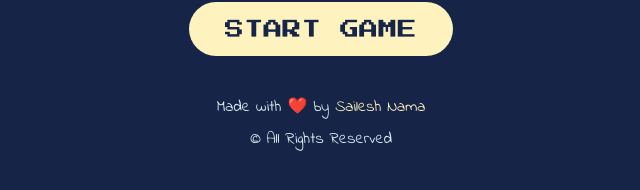
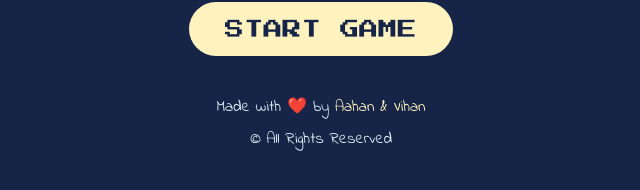
Before and after one commit to Aahan-Vihan/Simon-Game, a plain HTML site: page index.html in a window 1280 px wide. Shown: the part 528-718 px from the top of the page, 319-959 px from the left. Drawn offline with nearby package versions, Linux system fonts and the light colour scheme.

Commit message:
Update index.html

```diff
--- a/index.html
+++ b/index.html
@@ -24,7 +24,7 @@
   </ul>
   <button type="button" name="button" onclick="window.location.href = 'index1.html'">START GAME</button>
   <footer>
-    Made with ❤️ by <p class="a">Sailesh Nama</p>
+    Made with ❤️ by <p class="a">Aahan & Vihan</p>
     <br>
     © All Rights Reserved
   </footer>
```
